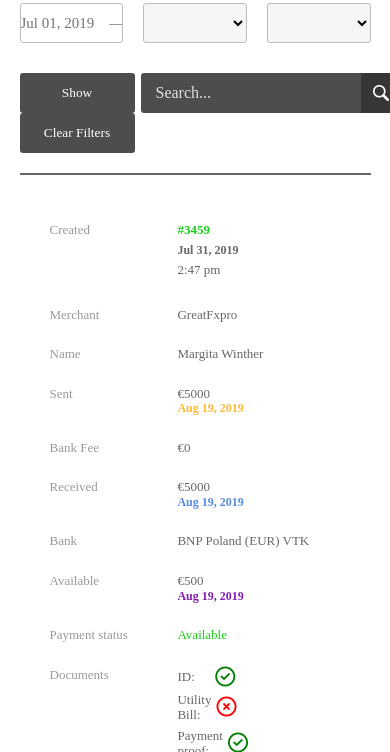
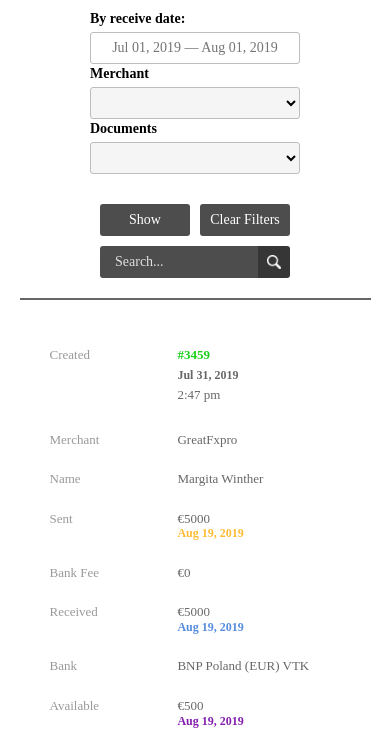
Before and after one commit to bohdanfinology/Any-Wires, a plain HTML site: page invoice-list.html in a window 390 px wide. Shown: the part 348-1100 px from the top of the page. Drawn offline with nearby package versions, Linux system fonts and the light colour scheme; a web font is replaced by a local one.

Commit message:
Added RWD for Invoice List

```diff
--- a/css/invoice-list-table.css
+++ b/css/invoice-list-table.css
@@ -220,7 +220,7 @@ tbody tr {
 
 
 
-@media screen and (max-width: 1070px) {
+@media screen and (max-width: 1125px) {
 
   table  *{
     position: relative;
@@ -334,13 +334,19 @@ tbody tr {
 
   #previewBtn{
     width: 85px;
-    height: 40px;
+    height: 35px;
   }
 }
 
-@media screen and (max-width: 550px) {
-  #viewReport-btn {
-    width: 85px;
-    height: 35px;
+
+@media screen and (max-width: 700px) {
+  .documentsIcon {
+    width: 60%;
   }
 }
+
+@media screen and (max-width: 390px) {
+  .documentsIcon {
+    width: 80%;
+  }
+}
--- a/css/invoice-list.css
+++ b/css/invoice-list.css
@@ -284,9 +284,123 @@ label {
 
 
 /* Media */
-@media screen and (max-width: 700px) {
+@media screen and (max-width: 1125px) {
+    header {
+        padding: 20px 0 20px 60px;
+    }
+
+    header h1 {
+        font-size: 28px;
+    }
+
+    .byCreation-block, .filterStatus-block, .filterBank-block, .byReceive-block, .filterMerchant-block, .filterDocuments-block {
+        width: 160px;
+    }
+
+    select {
+        height: 35px;
+    }
+
+    .dateForm {
+        font-size: 12px;
+        padding: 2px;
+        height: 35px;
+    }
+
+    .input-search {
+        width: 180px;
+        height: 35px;
+    }
+
+    .search-btn {
+        height: 35px;
+        width: 35px;
+        padding: 10px;
+    }
+
+    #clearFilterBtn, #showBtn {
+        width: 100px;
+        height: 35px;
+    }
 }
 
 
-@media screen and (max-width: 550px) {
+@media screen and (max-width: 578px) {
+    header {
+        padding: 20px 0 20px 30px;
+    }
+
+    header h1 {
+        font-size: 25px;
+    }
+
+    header img {
+        width: 30px;
+        height: 30px;
+    }
+
+    .filterBlock-first, .filterBlock-second {
+        justify-content: space-between;
+    }
+
+    .byCreation-block, .filterStatus-block, .filterBank-block, .byReceive-block, .filterMerchant-block, .filterDocuments-block {
+        width: 140px;
+        margin-right: 0;
+    }
+
+    select, .dateForm {
+        height: 32px;
+        font-size: 14px;
+    }
+
+    .input-search {
+        width: 140px;
+        height: 32px;
+        font-size: 14px;
+    }
+
+    .search-btn {
+        height: 32px;
+        width: 32px;
+        padding: 9px;
+    }
+
+    #clearFilterBtn, #showBtn {
+        width: 90px;
+        height: 32px;
+        font-size: 14px;
+    }
+
+    label {
+        font-size: 14px;
+    }
 }
+
+@media screen and (max-width: 490px) {
+    .filterBlock-first, .filterBlock-second {
+        flex-direction: column;
+        align-items: center;
+    }
+
+    .byCreation-block, .filterStatus-block, .filterBank-block, .byReceive-block, .filterMerchant-block, .filterDocuments-block {
+        width: 210px;
+        margin-right: 0;
+    }
+
+    .showClear-block {
+        flex-direction: column;
+        align-items: center;
+    }
+
+    .searchBlock {
+        margin-top: 10px;
+    }
+
+    .input-search {
+        width: 158px;
+    }
+
+    #clearFilterBtn {
+        margin-right: 0;
+    }
+}
```
Also changed, not shown: invoice-list.html (+4 -4 lines).
